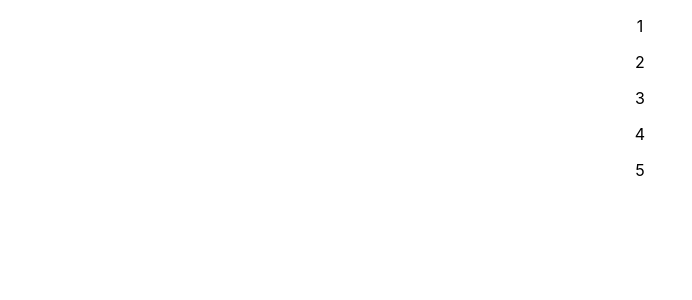
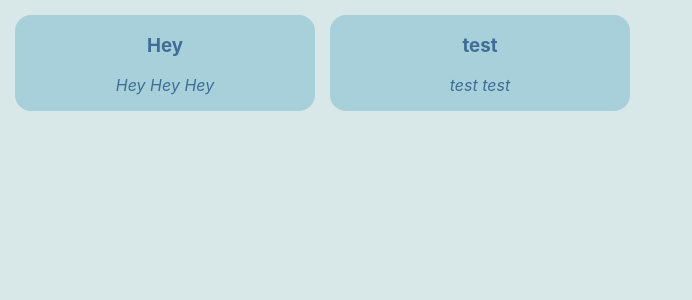
Before and after one commit to jwjbadger/cookbook, a React (Create React App) app in the folder cookbook-react/: page / in a window 1280 px wide. Shown: the top 300 px of the page, without its empty margins (0-692 px from the left). Built offline with nearby package versions, Linux system fonts and the light colour scheme.

Commit message:
Finish layout

```diff
--- a/cookbook-react/src/App.css
+++ b/cookbook-react/src/App.css
@@ -1,38 +1,3 @@
 .App {
   text-align: center;
 }
-
-.App-logo {
-  height: 40vmin;
-  pointer-events: none;
-}
-
-@media (prefers-reduced-motion: no-preference) {
-  .App-logo {
-    animation: App-logo-spin infinite 20s linear;
-  }
-}
-
-.App-header {
-  background-color: #282c34;
-  min-height: 100vh;
-  display: flex;
-  flex-direction: column;
-  align-items: center;
-  justify-content: center;
-  font-size: calc(10px + 2vmin);
-  color: white;
-}
-
-.App-link {
-  color: #61dafb;
-}
-
-@keyframes App-logo-spin {
-  from {
-    transform: rotate(0deg);
-  }
-  to {
-    transform: rotate(360deg);
-  }
-}
--- a/cookbook-react/src/App.jsx
+++ b/cookbook-react/src/App.jsx
@@ -1,9 +1,29 @@
 import React from 'react';
 import './App.css';
 import Cookbook from './Components/Cookbook/Cookbook';
+import RecipeSchema from './Models/Recipe';
 
 function App() {
-  return <div className='App'>{<Cookbook recipes={[1, 2, 3, 4, 5]} />}</div>;
+  return (
+    <div className='App'>
+      {
+        <Cookbook
+          recipes={[
+            new RecipeSchema({
+              title: 'Hey',
+              description: 'Hey Hey Hey',
+              body: 'How are you',
+            }),
+            new RecipeSchema({
+              title: 'test',
+              description: 'test test',
+              body: 'test double test recipe',
+            }),
+          ]}
+        />
+      }
+    </div>
+  );
 }
 
 export default App;
--- /dev/null
+++ b/cookbook-react/src/Components/Cookbook/Cookbook.css
@@ -0,0 +1,4 @@
+.Cookbook {
+  display: flex;
+  flex-wrap: wrap;
+}
--- a/cookbook-react/src/Components/Cookbook/Cookbook.jsx
+++ b/cookbook-react/src/Components/Cookbook/Cookbook.jsx
@@ -1,12 +1,13 @@
 import React from 'react';
 import Recipe from '../Recipe/Recipe';
+import './Cookbook.css';
 
 class Cookbook extends React.Component {
   render() {
     return (
       <div className='Cookbook'>
         {this.props.recipes.map((value, index) => (
-          <Recipe value={value} />
+          <Recipe recipe={value} />
         ))}
       </div>
     );
--- /dev/null
+++ b/cookbook-react/src/Components/Recipe/Recipe.css
@@ -0,0 +1,14 @@
+.Recipe {
+  display: block;
+
+  background-color: #a8d0da;
+  color: #406d96;
+
+  margin-left: 15px;
+  margin-top: 15px;
+
+  min-width: 300px;
+  max-width: 500px;
+
+  border-radius: 1rem;
+}
--- a/cookbook-react/src/Components/Recipe/Recipe.jsx
+++ b/cookbook-react/src/Components/Recipe/Recipe.jsx
@@ -1,10 +1,16 @@
 import React from 'react';
+import './Recipe.css';
 
 class Recipe extends React.Component {
   render() {
     return (
-      <div class='Recipe'>
-        <p>{this.props.value}</p>
+      <div className='Recipe'>
+        <h3>
+          <b>{this.props.recipe.title}</b>
+        </h3>
+        <p>
+          <i>{this.props.recipe.description}</i>
+        </p>
       </div>
     );
   }
--- /dev/null
+++ b/cookbook-react/src/Models/Recipe.js
@@ -0,0 +1,9 @@
+class RecipeSchema {
+  constructor({ title, description, body }) {
+    this.title = title;
+    this.description = description;
+    this.body = body;
+  }
+}
+
+module.exports = RecipeSchema;
--- a/cookbook-react/src/index.css
+++ b/cookbook-react/src/index.css
@@ -5,6 +5,7 @@ body {
     sans-serif;
   -webkit-font-smoothing: antialiased;
   -moz-osx-font-smoothing: grayscale;
+  background-color: #d8e8e8;
 }
 
 code {
```
